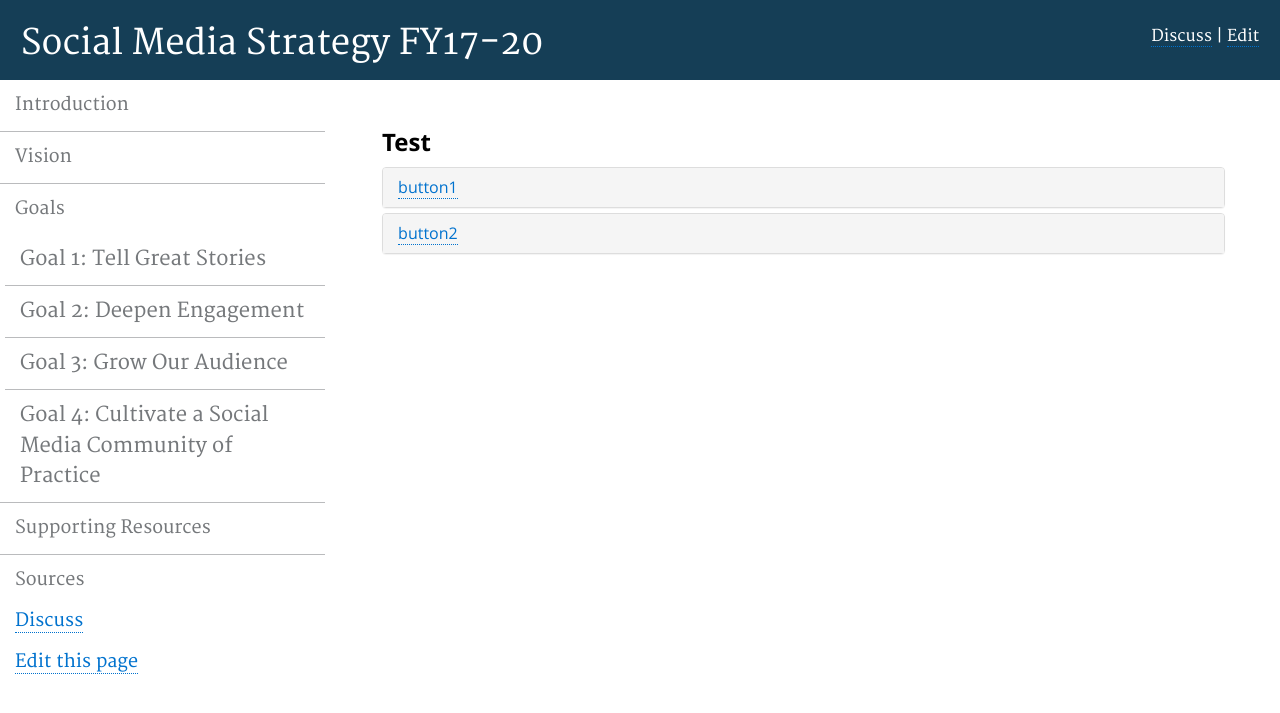
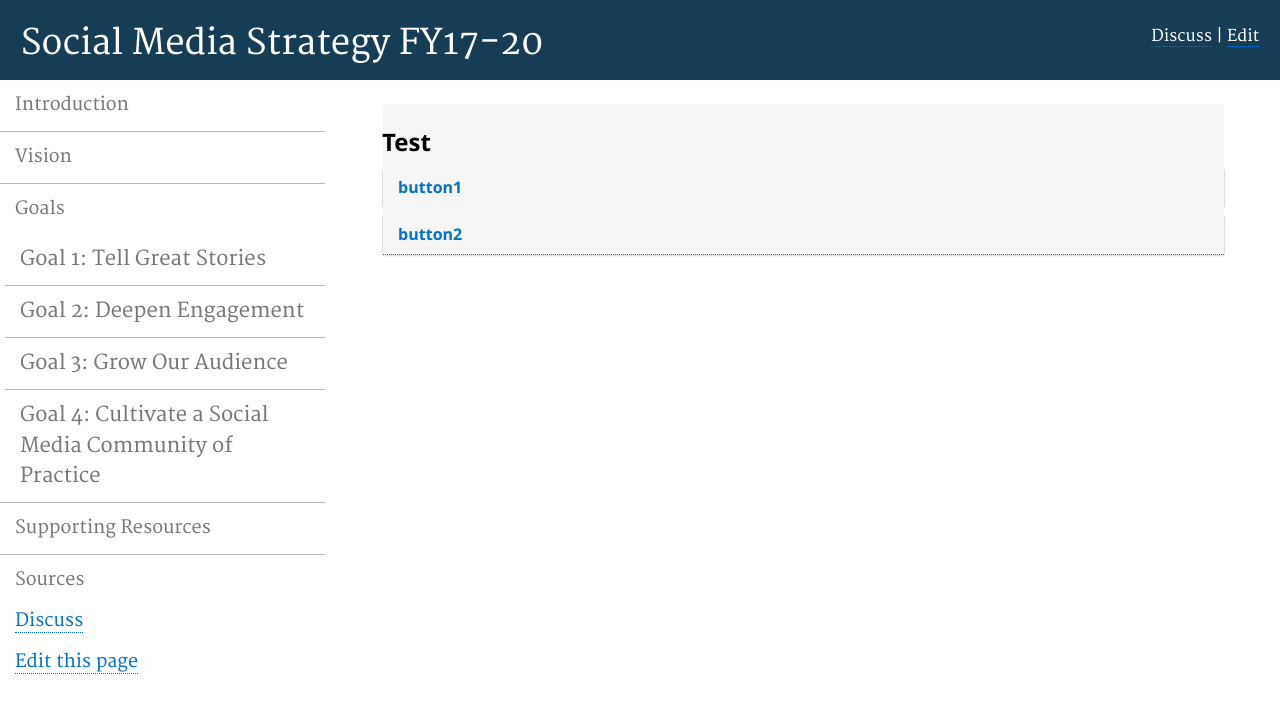
Before and after one commit to usnationalarchives/social-media-strategy, a Jekyll site: the page built from pages/test.md, in a window 1280 px wide. Shown: the top 713 px of the page. Built offline with Jekyll 4.4.1, drawn with Linux system fonts in a browser that asks for light colours.

Commit message:
Updated accordion css

```diff
--- a/assets/css/nara.css
+++ b/assets/css/nara.css
@@ -11,9 +11,23 @@
   font-size: 1.5em;
 }
 
-h4.panel-title{
-  font-weight:normal;
-}
+
 aside p{
   font-size: 18px;
 }
+
+
+aside p{
+  font-size: 18px;
+}
+
+
+.panel-heading{
+padding:0;
+}
+.panel-title a{
+display:block;
+text-decoration:none;
+padding: 10px 15px;
+
+}
```
